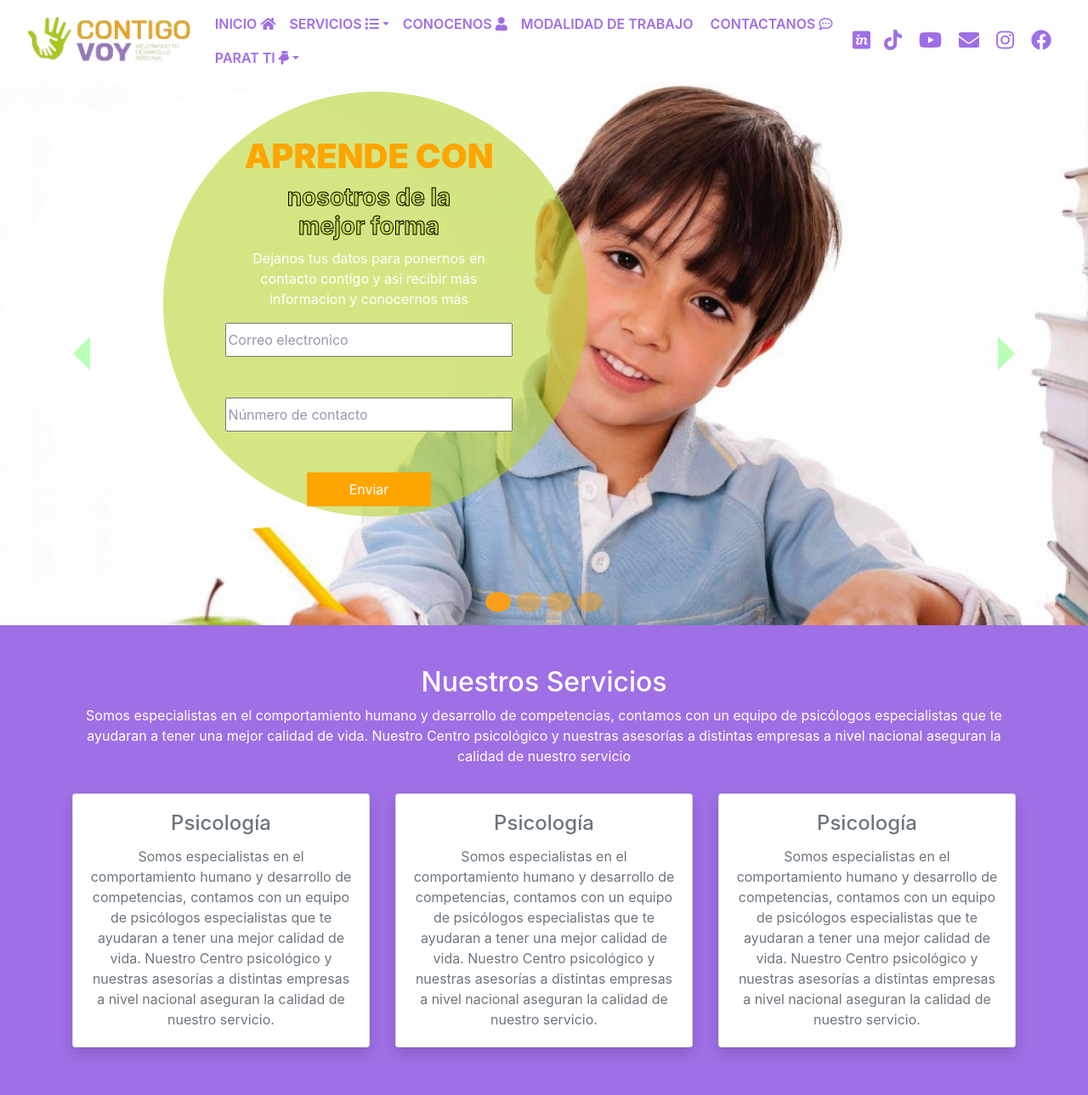
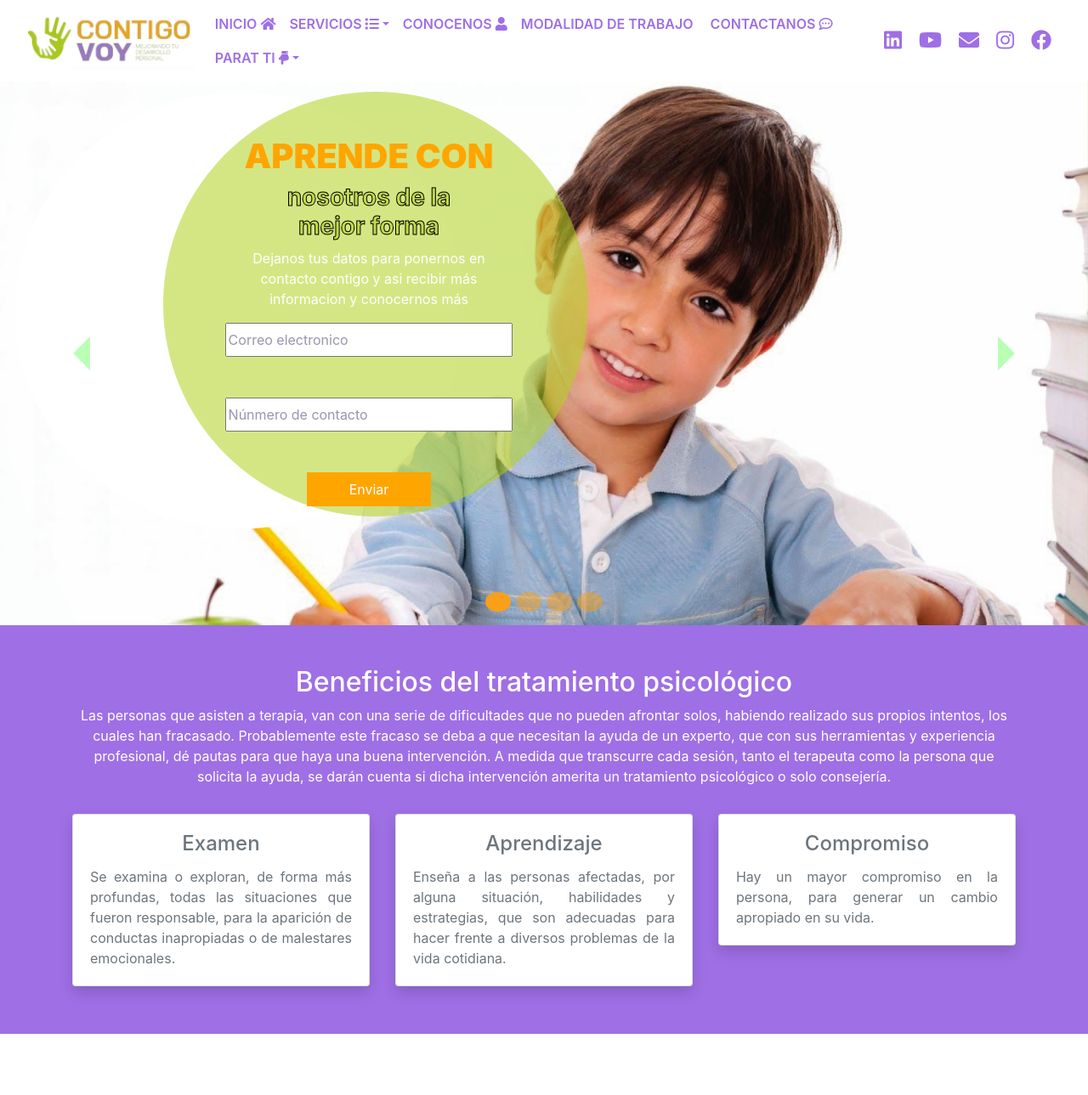
Before and after one commit to BrayanDaga/contigovoy, a PHP site: page /contigovoy/ in a window 1280 px wide. Shown: the whole page at 85% size. After the commit the page ends 1217 px from the top, so only its background shows below. Run offline with PHP 8.4, Linux system fonts and the light colour scheme; some libraries are stand-ins or nearby versions.

Commit message:
Contenido

```diff
--- a/views/contents/web-index.php
+++ b/views/contents/web-index.php
@@ -15,10 +15,8 @@
            <div class="row">
                <div class="col-md-12">
                    <div class="text-center  text-white  mx-2">
-                       <h2>Nuestros Servicios</h2>
-                       <p>
-                           Somos especialistas en el comportamiento humano y desarrollo de competencias, contamos con un equipo de psicólogos especialistas que te ayudaran a tener una mejor calidad de vida. Nuestro Centro psicológico y nuestras asesorías a distintas empresas a nivel nacional aseguran la calidad de nuestro servicio
-                       </p>
+                       <h2>Beneficios del tratamiento psicológico</h2>
+                       <p>Las personas que asisten a terapia, van con una serie de dificultades que no pueden afrontar solos, habiendo realizado sus propios intentos, los cuales han fracasado. Probablemente este fracaso se deba a que necesitan la ayuda de un experto, que con sus herramientas y experiencia profesional, dé pautas para que haya una buena intervención. A medida que transcurre cada sesión, tanto el terapeuta como la persona que solicita la ayuda, se darán cuenta si dicha intervención amerita un tratamiento psicológico o solo consejería.</p>
                    </div>
                </div>
            </div>
@@ -26,36 +24,33 @@
 
 
                <div class="col-md-4">
-                   <div class="card text-center shadow my-2">
+                   <div class="card  shadow my-2">
                        <div class="card-body">
-                           <h4 class="card-title">Psicología</h4>
-                           <p class="card-text">
-                               Somos especialistas en el comportamiento humano y desarrollo de competencias, contamos con un equipo de psicólogos especialistas que te ayudaran a tener una mejor calidad de vida. Nuestro Centro psicológico y nuestras asesorías a distintas empresas a nivel nacional aseguran la calidad de nuestro servicio.
-                           </p>
+                           <h4 class="card-title text-center">Examen</h4>
+                           <p class="card-text text-justify">Se examina o exploran, de forma más profundas, todas las situaciones que fueron responsable, para la aparición de conductas inapropiadas o de malestares emocionales.</p>
                        </div>
                    </div>
                </div>
 
                <div class="col-md-4">
-                   <div class="card text-center shadow my-2">
+                   <div class="card  shadow my-2">
                        <div class="card-body">
-                           <h4 class="card-title">Psicología</h4>
-                           <p class="card-text">
-                               Somos especialistas en el comportamiento humano y desarrollo de competencias, contamos con un equipo de psicólogos especialistas que te ayudaran a tener una mejor calidad de vida. Nuestro Centro psicológico y nuestras asesorías a distintas empresas a nivel nacional aseguran la calidad de nuestro servicio.
-                           </p>
+                           <h4 class="card-title text-center">Aprendizaje</h4>
+                           <p class="card-text text-justify">
+                           Enseña a las personas afectadas, por alguna situación, habilidades y estrategias, que son adecuadas para hacer frente a diversos problemas de la vida cotidiana.</p>
                        </div>
                    </div>
                </div>
                <div class="col-md-4">
-                   <div class="card text-center shadow my-2">
+                   <div class="card  shadow my-2">
                        <div class="card-body">
-                           <h4 class="card-title">Psicología</h4>
-                           <p class="card-text">
-                               Somos especialistas en el comportamiento humano y desarrollo de competencias, contamos con un equipo de psicólogos especialistas que te ayudaran a tener una mejor calidad de vida. Nuestro Centro psicológico y nuestras asesorías a distintas empresas a nivel nacional aseguran la calidad de nuestro servicio.
-                           </p>
+                           <h4 class="card-title text-center">Compromiso</h4>
+                           <p class="card-text text-justify">
+                           Hay un mayor compromiso en la persona, para generar un cambio apropiado en su vida.</p>
                        </div>
                    </div>
                </div>
+
            </div>
        </div>
 
--- a/views/includes/navbar.php
+++ b/views/includes/navbar.php
@@ -49,33 +49,29 @@
                 </li>
             </ul>
         <ul class="navbar-nav ml-auto d-flex flex-row my-nav-icons">
-          <li class="nav-item m-0">
-            <a class="nav-link waves-effect waves-light icon-item">
-              <i class="fab fa-invision"></i>
+          <li class="nav-item mr-1">
+            <a href="https://www.linkedin.com/company/centro-voy/about/"  target="_blank" class="nav-link waves-effect waves-light icon-item">
+            <i class="fab fa-linkedin"></i>
             </a>
           </li>
+
           <li class="nav-item mr-1">
-            <a class="nav-link waves-effect waves-light icon-item">
-              <i class="fab fa-tiktok"></i>
-            </a>
-          </li>
-          <li class="nav-item mr-1">
-            <a class="nav-link waves-effect waves-light icon-item">
+            <a href="https://www.youtube.com/channel/UCeQo5xI5_rcgdspexoxfL5w" target="_blank" class="nav-link waves-effect waves-light icon-item">
               <i class="fab fa-youtube"></i>
             </a>
           </li>
           <li class="nav-item mr-1">
-            <a class="nav-link waves-effect waves-light icon-item">
-              <i class="fas fa-envelope"></i>
+            <a href="mailto:contigovoyperu@gmail.com" target="_blank" class="nav-link waves-effect waves-light icon-item">
+              <i class="fas fa-envelope" title="contigovoyperu@gmail.com"></i>
             </a>
           </li>
           <li class="nav-item mr-1">
-            <a class="nav-link waves-effect waves-light icon-item" href="https://www.instagram.com/contigovoyperu/" target="_blank">
+            <a href="https://www.instagram.com/centrocontigovoy/" target="_blank" class="nav-link waves-effect waves-light icon-item"">
               <i class="fab fa-instagram"></i>
             </a>
           </li>
           <li class="nav-item mr-1">
-            <a class="nav-link waves-effect waves-light icon-item" href="https://www.instagram.com/contigovoyperu/" target="_blank">
+            <a href="https://www.facebook.com/ContigoVoy-104115145278579/" target="_blank" class="nav-link waves-effect waves-light icon-item" >
               <i class="fab fa-facebook"></i>
             </a>
           </li>
```
